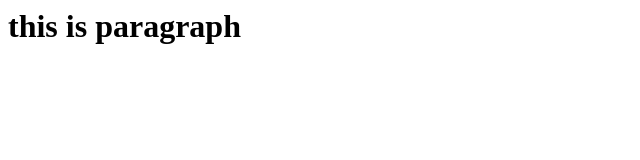
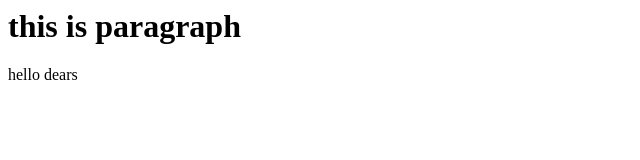
Before and after one commit to aafaquealisoomro/localrepo, a plain HTML site: page index.html in a window 1280 px wide. Shown: the full height of the page, 0-640 px from the left. Drawn offline with Linux system fonts and the light colour scheme.

Commit message:
new code

```diff
--- a/index.html
+++ b/index.html
@@ -1 +1,2 @@
 <h1>this is paragraph</h1>
+<p>hello dears</p>
```
